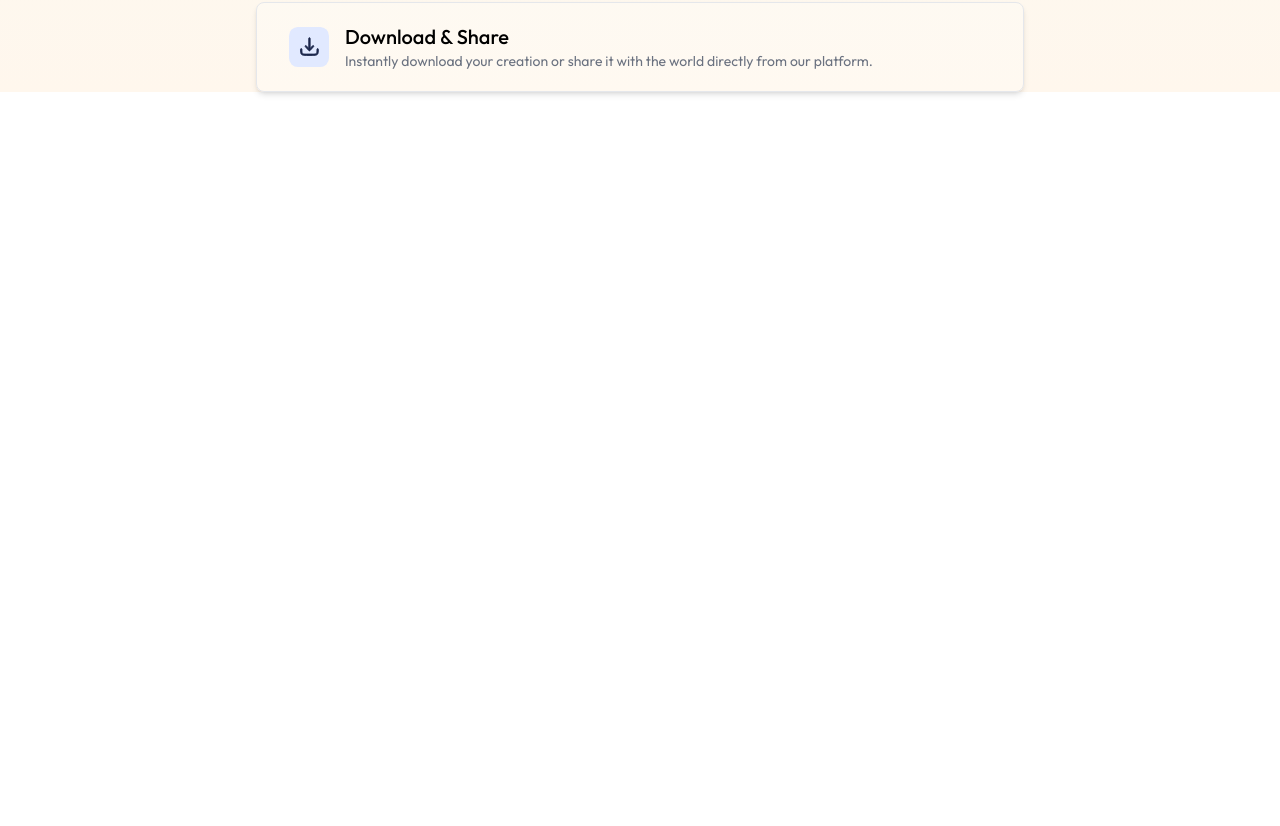
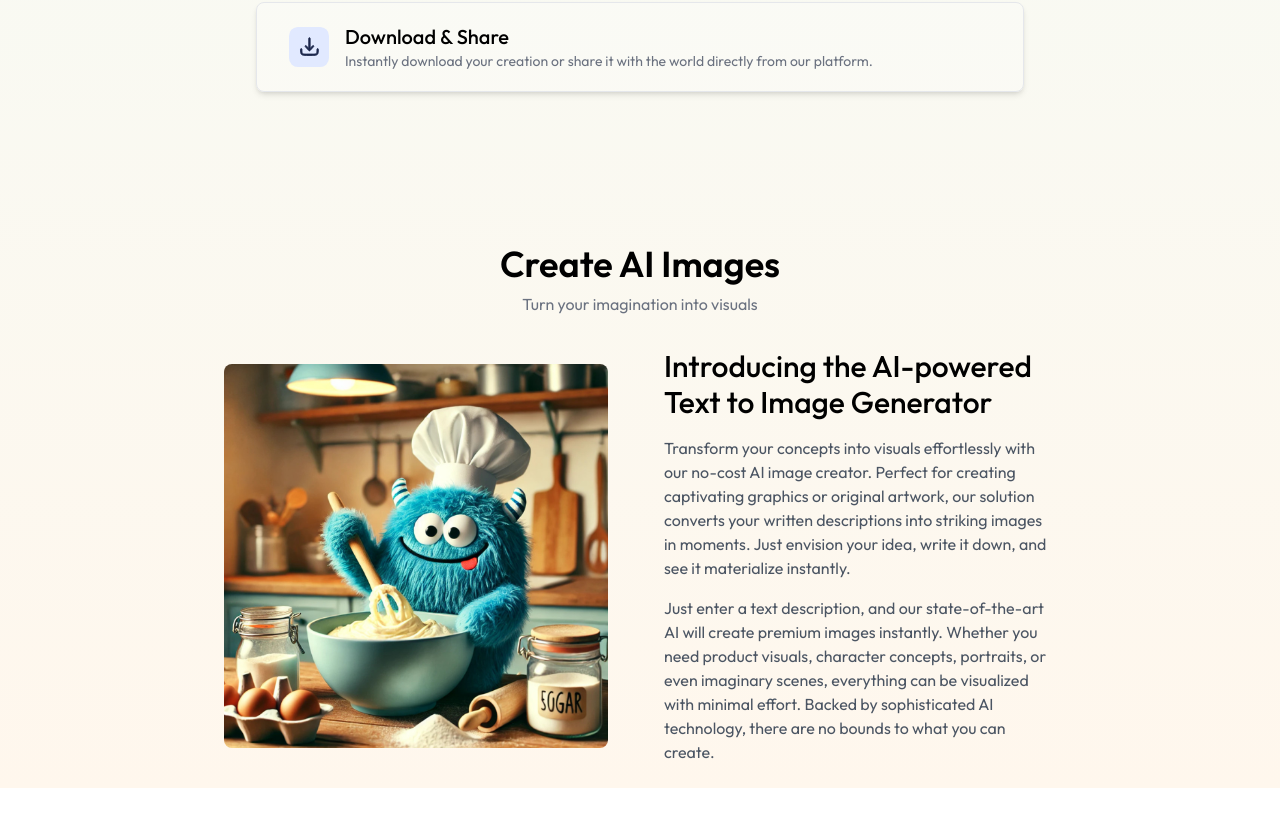
Before and after one commit to Git-Nish14/WordCanvas, a React (Vite) app in the folder client/: page / in a window 1280 px wide. Shown: the part 1156-1982 px from the top of the page. Before the commit the page ends 1376 px from the top, so only its background shows below. Built offline with nearby package versions, Linux system fonts and the light colour scheme.

Commit message:
Description added

```diff
--- /dev/null
+++ b/client/src/components/Description.jsx
@@ -0,0 +1,23 @@
+import React from 'react'
+import { assets } from '../assets/assets'
+
+const Description = () => {
+  return (
+    <div className='flex flex-col items-center justify-center my-24 p-6 md:px-28'>
+        <h1 className='text-3xl sm:text-4xl font-semibold mb-2'>Create AI Images</h1>
+        <p className='text-gray-500 mb-8'>Turn your imagination into visuals</p>
+
+        <div className='flex flex-col gap-5 md:gap-14 md:flex-row items-center '>
+            <img src={assets.sample_img_1} alt='' className='w-80 xl:w-96 rounded-lg '/>
+            <div>
+                <h2 className='text-3xl font-medium max-w-lg mb-4'>Introducing the AI-powered Text to Image Generator</h2>
+                <p className='text-gray-600 mb-4'>Transform your concepts into visuals effortlessly with our no-cost AI image creator. Perfect for creating captivating graphics or original artwork, our solution converts your written descriptions into striking images in moments. Just envision your idea, write it down, and see it materialize instantly.</p>
+                <p className='text-gray-600'>Just enter a text description, and our state-of-the-art AI will create premium images instantly. Whether you need product visuals, character concepts, portraits, or even imaginary scenes, everything can be visualized with minimal effort. Backed by sophisticated AI technology, there are no bounds to what you can create.</p>
+
+            </div>
+        </div>
+    </div>
+  )
+}
+
+export default Description
--- a/client/src/pages/Home.jsx
+++ b/client/src/pages/Home.jsx
@@ -1,11 +1,13 @@
 import React from "react";
 import Hero from "../components/Hero";
 import Steps from "../components/Steps";
+import Description from "../components/Description";
 
 const Home = () => {
   return <div>
           <Hero />
           <Steps />
+          <Description />
 
           </div>;
 };
```
